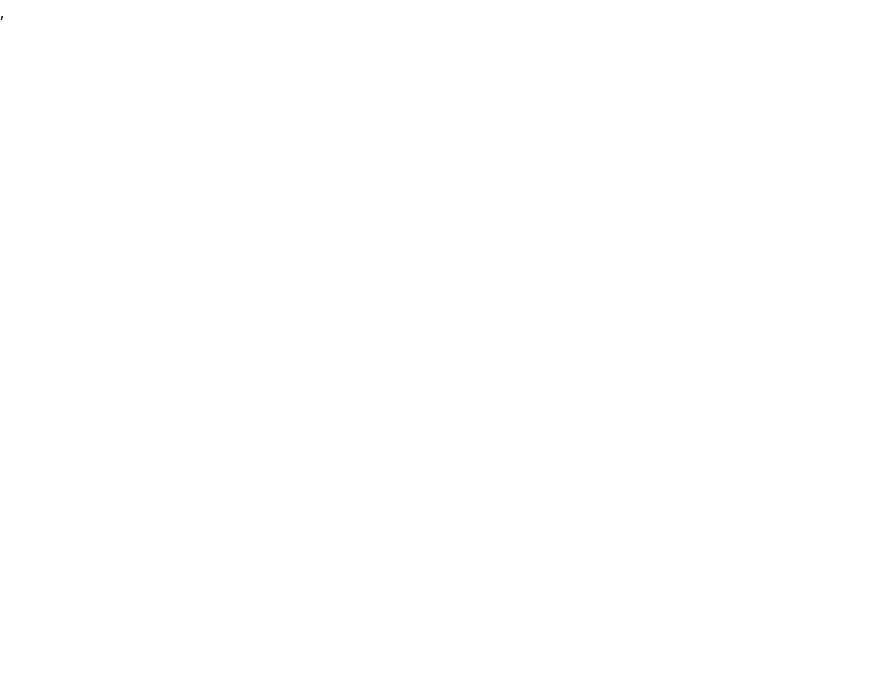
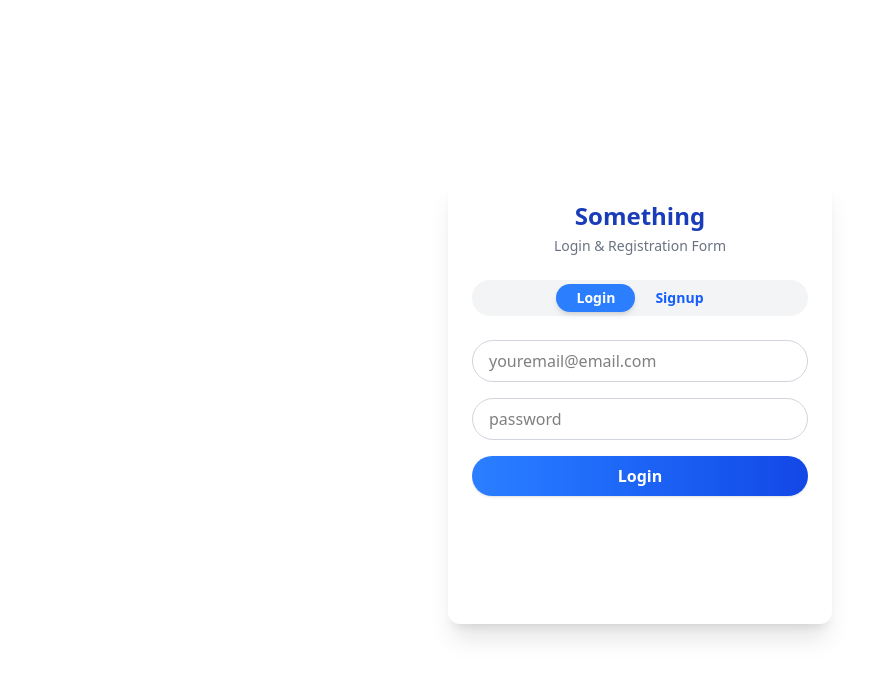
Before and after one commit to anojpradhan/furniture, a React (Vite) app: page /login in a window 1280 px wide. Before the commit this address had no page. Shown: the top 678 px of the page, without its empty margins (0-892 px from the left). Built offline with nearby package versions, Linux system fonts and the light colour scheme.

Commit message:
product and auth UI initial done

```diff
--- a/package.json
+++ b/package.json
@@ -13,6 +13,7 @@
     "@tailwindcss/vite": "^4.1.11",
     "embla-carousel-autoplay": "^8.6.0",
     "embla-carousel-react": "^8.6.0",
+    "framer-motion": "^12.23.6",
     "lucide-react": "^0.525.0",
     "react": "^19.1.0",
     "react-dom": "^19.1.0",
--- a/src/App.jsx
+++ b/src/App.jsx
@@ -3,6 +3,8 @@ import Home from "./components/Pages/Home";
 import { FurnitureProvider } from "./Context/FurnitureContext";
 import Cart from "./components/Pages/Cart";
 import Shop from "./components/Pages/Shop";
+import AuthPage from "./components/Pages/AuthPage";
+import ProductPage from "./components/Pages/ProductPage";
 
 const App=()=>{
   console.log("Hello there")
@@ -17,9 +19,14 @@ const App=()=>{
       <Route path="/image3" element={<Home/>}></Route>
       <Route path="/image4" element={<Home/>}></Route>
       <Route path="/category/:categoryId" element={<Shop/>} />
-       <Route path="/category/:categoryId/:typeId" element={<Shop/>} />
+      <Route path="/category/:categoryId/:typeId" element={<Shop/>} />
+      <Route path="/product/:id" element={<ProductPage/>} />
     </Routes>
     </FurnitureProvider>
+    <Routes>
+      <Route path="/login" element={<AuthPage/>} />
+      <Route path="/register" element={<AuthPage />} />
+    </Routes>
     </>
   )
 }
--- a/src/components/Navbar.jsx
+++ b/src/components/Navbar.jsx
@@ -45,7 +45,7 @@ const Navbar = () => {
           </span>
         </div>
 
-        <UserRound size={28} />
+        <UserRound size={28} onClick={()=>{navigate('/register')}}/>
       </div>
     </nav>
   );
--- /dev/null
+++ b/src/components/Pages/AuthPage.jsx
@@ -0,0 +1,80 @@
+import { useState } from "react";
+import { motion, AnimatePresence } from "framer-motion";
+import { useNavigate } from "react-router";
+
+const AuthPage = () => {
+  const navigate = useNavigate()
+  const [isLogin, setIsLogin] = useState(true);
+
+  return (
+    <div className="min-h-screen flex items-center justify-center">
+      <div className="bg-white shadow-xl rounded-xl p-6 w-full max-w-sm text-center">
+        <h2 className="text-2xl font-bold text-blue-800 mb-1">Something</h2>
+        <p className="text-sm text-gray-500 mb-6">Login & Registration Form</p>
+
+        {/* Toggle Buttons */}
+        <div className="flex justify-center bg-gray-100 rounded-full p-1 mb-6">
+          <button
+            className={`px-5 py-1 rounded-full text-sm font-semibold transition ${
+              isLogin ? "bg-blue-500 text-white shadow-md" : "text-blue-600"
+            }`}
+            onClick={() => setIsLogin(true)}
+          >
+            Login
+          </button>
+          <button
+            className={`px-5 py-1 rounded-full text-sm font-semibold transition ${
+              !isLogin ? "bg-blue-500 text-white shadow-md" : "text-blue-600"
+            }`}
+            onClick={() =>{setIsLogin(false)}}
+          >
+            Signup
+          </button>
+        </div>
+
+        {/* Form */}
+        <div className="relative flex items-center justify-center flex-col h-[260px] overflow-hidden"> {/* Fixed height container */}
+  <AnimatePresence mode="wait">
+    <motion.form
+      key={isLogin ? "login" : "signup"}
+      initial={{ x: 100, opacity: 0 }}
+      animate={{ x: 0, opacity: 1 }}
+      exit={{ x: -100, opacity: 0 }}
+      transition={{ duration: 0.4 }}
+      className="absolute top-0 left-0 w-full space-y-4"
+      onSubmit={() => {
+        navigate("/");
+      }}
+    >
+      {!isLogin && (
+        <input
+          type="text"
+          placeholder="Your Name"
+          className="w-full px-4 py-2 rounded-full border border-gray-300 focus:outline-none focus:ring-2 focus:ring-blue-400"
+        />
+      )}
+      <input
+        type="email"
+        placeholder="youremail@email.com"
+        className="w-full px-4 py-2 rounded-full border border-gray-300 focus:outline-none focus:ring-2 focus:ring-blue-400"
+      />
+      <input
+        type="password"
+        placeholder="password"
+        className="w-full px-4 py-2 rounded-full border border-gray-300 focus:outline-none focus:ring-2 focus:ring-blue-400"
+      />
+      <button
+        type="submit"
+        className="w-full py-2 rounded-full bg-gradient-to-r from-blue-500 to-blue-700 text-white font-semibold shadow hover:opacity-90 transition"
+      >
+        {isLogin ? "Login" : "Register"}
+      </button>
+    </motion.form>
+  </AnimatePresence>
+</div>
+      </div>
+    </div>
+  );
+};
+
+export default AuthPage;
--- a/src/components/Pages/ProductPage.jsx
+++ b/src/components/Pages/ProductPage.jsx
@@ -4,6 +4,9 @@ import { FurnitureContext } from '../../Context/FurnitureContext';
 import ProductCard from '../ProductCard';
 import Footer from '../Footer';
 import SimilarCard from '../SimilarCard';
+
+
+
 const ProductPage = () => {
   const { id } = useParams();
   const { products } = useContext(FurnitureContext);
```
Also changed, not shown: 1 other file (tests, documents, lock files or other folders).
